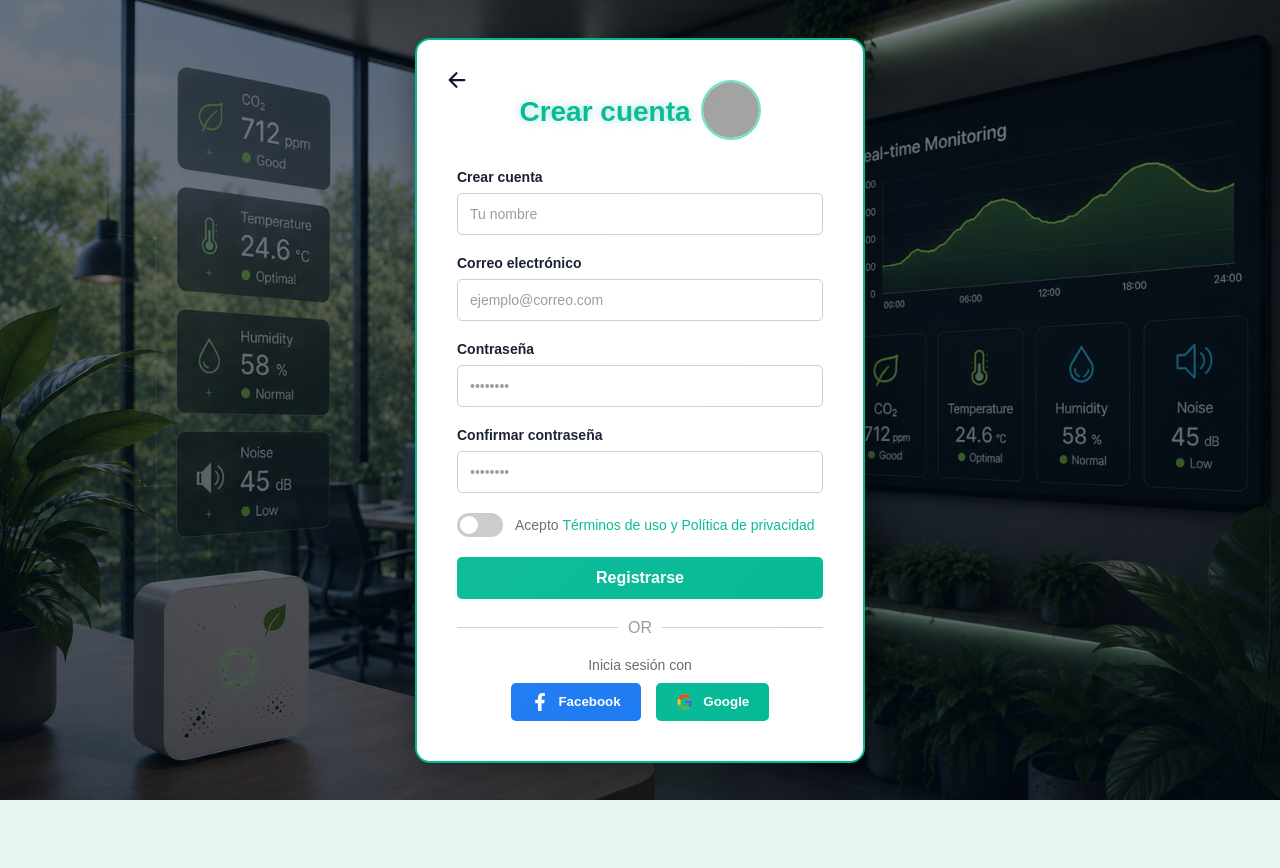
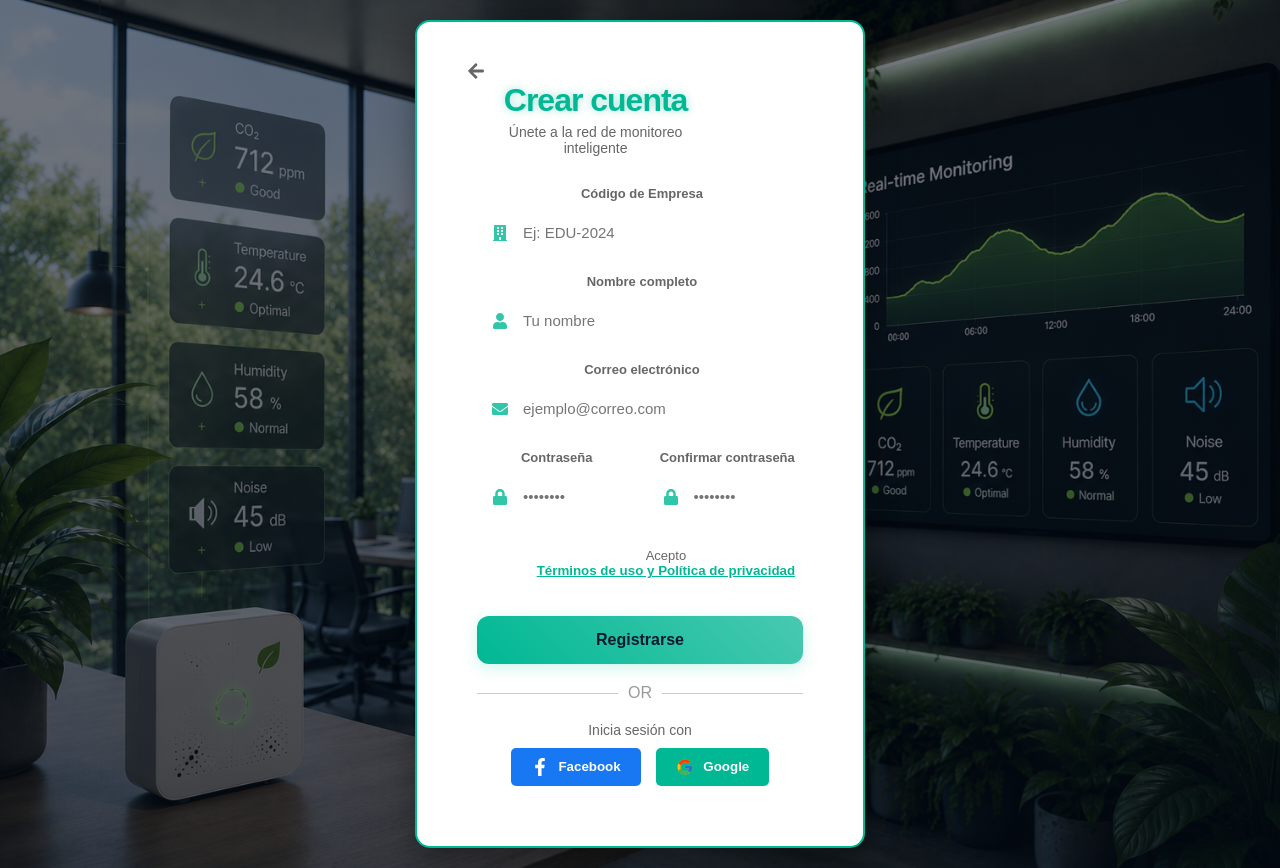
Before and after one commit to kensarusi/EduAirControl, a React (Vite) app in the folder Web/Front-End/: page /signup in a window 1280 px wide. Before the commit the page ends 800 px from the top, so only its background shows below. Built offline with nearby package versions, Linux system fonts and the light colour scheme; grey boxes are pictures that could not be loaded.

Commit message:
fixing register

```diff
--- a/Web/Front-End/src/screens/auth/SignUpScreen.jsx
+++ b/Web/Front-End/src/screens/auth/SignUpScreen.jsx
@@ -1,30 +1,192 @@
+import { useState } from 'react'
 import { useNavigate } from 'react-router-dom'
 import { useTranslation } from 'react-i18next'
+import { FaUser, FaEnvelope, FaLock, FaBuilding, FaArrowLeft } from 'react-icons/fa'
 import AuthLayout from '../../components/layout/AuthLayout'
-import SignUpForm from '../../components/forms/SignUpForm'
 import SocialLogin from '../../components/forms/SocialLogin'
-import { BackButton, Divider } from '../../components/ui'
+import { Divider } from '../../components/ui'
 import '../../styles/auth/SignUp.css'
 
 function SignUpScreen() {
   const navigate = useNavigate()
   const { t } = useTranslation()
 
+  const [formData, setFormData] = useState({
+    companyCode: '',
+    name: '',
+    email: '',
+    password: '',
+    confirmPassword: '',
+    acceptTerms: false
+  })
+
+  const [showTerms, setShowTerms] = useState(false)
+
+  const handleChange = (e) => {
+    const { name, value, type, checked } = e.target
+    setFormData(prev => ({
+      ...prev,
+      [name]: type === 'checkbox' ? checked : value
+    }))
+  }
+
+  const handleSubmit = (e) => {
+    e.preventDefault()
+    if (!formData.acceptTerms) {
+      alert(t('signup.errorTerms', 'Debes aceptar los términos'))
+      return
+    }
+    if (formData.password !== formData.confirmPassword) {
+      alert(t('signup.errorPassword', 'Las contraseñas no coinciden'))
+      return
+    }
+    // Aquí iría la lógica para validar el companyCode y registrar al usuario
+    alert(`Registro exitoso para la empresa: ${formData.companyCode}`)
+    navigate('/dashboard')
+  }
+
   return (
     <AuthLayout>
-      <BackButton onClick={() => navigate('/')} />
-      <div className="signup-header">
-        <h1>{t('signup.title')}</h1>
-        <div className="signup-avatar">
-          <img
-            src="https://encrypted-tbn0.gstatic.com/images?q=tbn:ANd9GcRYh5ktN6ivxkuHo-AYZ9v1njCxhjyPdBArvA&s"
-            alt="avatar"
-          />
+      <div className="signup-container-premium">
+        <button className="back-btn-minimal" onClick={() => navigate('/')}>
+          <FaArrowLeft />
+        </button>
+
+        <div className="signup-header-modern">
+          <div className="header-text">
+            <h1>{t('signup.title')}</h1>
+            <p>{t('signup.subtitle', 'Únete a la red de monitoreo inteligente')}</p>
+          </div>
+          <div className="signup-avatar-premium">
+            <div className="avatar-glow"></div>
+          </div>
         </div>
+
+        <form className="signup-form-modern" onSubmit={handleSubmit}>
+          {/* Campo de Empresa - Clave para Multi-Empresa */}
+          <div className="input-group-modern">
+            <label>{t('signup.companyCode', 'Código de Empresa')}</label>
+            <div className="input-wrapper">
+              <FaBuilding className="input-icon" />
+              <input
+                type="text"
+                name="companyCode"
+                placeholder={t('signup.placeholderCompany', 'Ej: EDU-2024')}
+                value={formData.companyCode}
+                onChange={handleChange}
+                required
+              />
+            </div>
+          </div>
+
+          <div className="input-group-modern">
+            <label>{t('signup.fullName', 'Nombre completo')}</label>
+            <div className="input-wrapper">
+              <FaUser className="input-icon" />
+              <input
+                type="text"
+                name="name"
+                placeholder={t('signup.placeholderName')}
+                value={formData.name}
+                onChange={handleChange}
+                required
+              />
+            </div>
+          </div>
+
+          <div className="input-group-modern">
+            <label>{t('signup.email')}</label>
+            <div className="input-wrapper">
+              <FaEnvelope className="input-icon" />
+              <input
+                type="email"
+                name="email"
+                placeholder={t('signup.placeholderEmail')}
+                value={formData.email}
+                onChange={handleChange}
+                required
+              />
+            </div>
+          </div>
+
+          <div className="form-row-modern">
+            <div className="input-group-modern">
+              <label>{t('signup.password')}</label>
+              <div className="input-wrapper">
+                <FaLock className="input-icon" />
+                <input
+                  type="password"
+                  name="password"
+                  placeholder="••••••••"
+                  value={formData.password}
+                  onChange={handleChange}
+                  required
+                />
+              </div>
+            </div>
+
+            <div className="input-group-modern">
+              <label>{t('signup.confirmPassword')}</label>
+              <div className="input-wrapper">
+                <FaLock className="input-icon" />
+                <input
+                  type="password"
+                  name="confirmPassword"
+                  placeholder="••••••••"
+                  value={formData.confirmPassword}
+                  onChange={handleChange}
+                  required
+                />
+              </div>
+            </div>
+          </div>
+
+          <div className="terms-container-modern">
+            <label className="custom-toggle-modern">
+              <input
+                type="checkbox"
+                name="acceptTerms"
+                checked={formData.acceptTerms}
+                onChange={handleChange}
+              />
+              <span className="slider-modern"></span>
+            </label>
+            <span className="terms-text-modern">
+              {t('signup.accept')}{' '}
+              <button type="button" className="terms-link-btn" onClick={() => setShowTerms(true)}>
+                {t('signup.terms')}
+              </button>
+            </span>
+          </div>
+
+          <button type="submit" className="btn-signup-premium">
+            {t('signup.signUpBtn')}
+          </button>
+        </form>
+
+        <Divider text="OR" />
+        <SocialLogin />
       </div>
-      <SignUpForm />
-      <Divider text="OR" />
-      <SocialLogin />
+
+      {showTerms && (
+        <div className="modal-overlay-modern" onClick={() => setShowTerms(false)}>
+          <div className="modal-content-modern" onClick={(e) => e.stopPropagation()}>
+            <h2>{t('signup.termsTitle')}</h2>
+            <div className="terms-scroll-area">
+              <p>{t('signup.termsIntro')}</p>
+              <ul>
+                <li>{t('signup.term1')}</li>
+                <li>{t('signup.term2')}</li>
+                <li>{t('signup.term3')}</li>
+                <li>{t('signup.term4')}</li>
+              </ul>
+            </div>
+            <button className="btn-close-modal" onClick={() => setShowTerms(false)}>
+              {t('common.close', 'Cerrar')}
+            </button>
+          </div>
+        </div>
+      )}
     </AuthLayout>
   )
 }
--- a/Web/Front-End/src/styles/auth/SignUp.css
+++ b/Web/Front-End/src/styles/auth/SignUp.css
@@ -1,164 +1,302 @@
-/* Contenedor principal */
-/* .signup-container estilos movidos a AuthLayout */
+/* ============================================================
+   SIGNUP MODERN DESIGN — EduAirControl (Multi-Company)
+   ============================================================ */
 
-/* Tarjeta */
-/* .signup-card estilos movidos a AuthLayout */
+.signup-container-premium {
+  padding: 20px;
+  position: relative;
+  animation: slideUpFade 0.6s ease-out;
+}
 
-/* Header */
-.signup-header {
+@keyframes slideUpFade {
+  from { opacity: 0; transform: translateY(20px); }
+  to { opacity: 1; transform: translateY(0); }
+}
+
+/* Botón de volver minimalista */
+.back-btn-minimal {
+  position: absolute;
+  top: -10px;
+  left: 0;
+  background: none;
+  border: none;
+  color: var(--text-secondary);
+  font-size: 18px;
+  cursor: pointer;
+  transition: all 0.3s;
+  padding: 10px;
   display: flex;
   align-items: center;
   justify-content: center;
-  gap: 10px;
-  margin-bottom: 25px;
+  border-radius: 50%;
 }
 
-.signup-header h1 {
-  color: #ffffff;
-  font-size: 28px;
-  margin: 0;
+.back-btn-minimal:hover {
+  color: var(--accent);
+  background: rgba(93, 230, 200, 0.1);
+  transform: translateX(-5px);
 }
 
-.signup-avatar img {
-  width: 60px;
-  height: 60px;
-  border-radius: 50%;
-  border: 2px solid #5de6c8;
+/* Header Moderno */
+.signup-header-modern {
+  display: flex;
+  align-items: center;
+  justify-content: space-between;
+  margin-bottom: 30px;
+  gap: 20px;
 }
 
-/* Checkbox términos */
-.terms {
-  margin: 15px 0 20px;
-  display: flex;
-  justify-content: flex-start;
+.header-text h1 {
+  font-size: 32px;
+  font-weight: 800;
+  color: #ffffff;
+  margin: 0;
+  letter-spacing: -1px;
 }
 
-/* CONTENEDOR */
-.terms-toggle {
+.header-text p {
+  color: var(--text-secondary);
+  font-size: 14px;
+  margin: 5px 0 0;
+}
+
+.signup-avatar-premium {
+  position: relative;
+  width: 70px;
+  height: 70px;
+}
+
+.signup-avatar-premium img {
+  width: 100%;
+  height: 100%;
+  border-radius: 20px;
+  object-fit: cover;
+  border: 2px solid rgba(255, 255, 255, 0.1);
+  position: relative;
+  z-index: 2;
+}
+
+/* Formulario Moderno */
+.signup-form-modern {
+  display: flex;
+  flex-direction: column;
+  gap: 18px;
+}
+
+.input-group-modern {
+  display: flex;
+  flex-direction: column;
+  gap: 8px;
+}
+
+.input-group-modern label {
+  font-size: 13px;
+  font-weight: 600;
+  color: var(--text-secondary);
+  margin-left: 4px;
+}
+
+.input-wrapper {
+  position: relative;
+  display: flex;
+  align-items: center;
+}
+
+.input-icon {
+  position: absolute;
+  left: 15px;
+  color: var(--accent);
+  font-size: 16px;
+  opacity: 0.8;
+}
+
+.input-wrapper input {
+  width: 100%;
+  padding: 14px 15px 14px 45px;
+  background: rgba(255, 255, 255, 0.05);
+  border: 1.5px solid rgba(255, 255, 255, 0.1);
+  border-radius: 12px;
+  color: #ffffff;
+  font-size: 15px;
+  transition: all 0.3s cubic-bezier(0.4, 0, 0.2, 1);
+}
+
+.input-wrapper input:focus {
+  outline: none;
+  background: rgba(255, 255, 255, 0.08);
+  border-color: var(--accent);
+  box-shadow: 0 0 15px rgba(93, 230, 200, 0.2);
+}
+
+.form-row-modern {
+  display: grid;
+  grid-template-columns: 1fr 1fr;
+  gap: 15px;
+}
+
+/* Toggle Moderno */
+.terms-container-modern {
   display: flex;
   align-items: center;
   gap: 12px;
+  margin: 10px 0;
+}
+
+.custom-toggle-modern {
+  position: relative;
+  width: 44px;
+  height: 22px;
   cursor: pointer;
 }
 
-/* OCULTAR CHECKBOX REAL */
-.terms-toggle input {
-  display: none;
+.custom-toggle-modern input {
+  opacity: 0;
+  width: 0;
+  height: 0;
 }
 
-/* FONDO DEL TOGGLE */
-.toggle-slider {
-  position: relative;
-  width: 46px;
-  height: 24px;
-  background-color: #ccc;
-  border-radius: 50px;
-  transition: 0.3s;
-  flex-shrink: 0;
+.slider-modern {
+  position: absolute;
+  inset: 0;
+  background-color: rgba(255, 255, 255, 0.1);
+  border-radius: 34px;
+  transition: .4s;
 }
 
-/* CÍRCULO */
-.toggle-slider::before {
+.slider-modern:before {
+  position: absolute;
   content: "";
-  position: absolute;
-  width: 18px;
-  height: 18px;
+  height: 16px;
+  width: 16px;
   left: 3px;
-  top: 3px;
-  background: white;
+  bottom: 3px;
+  background-color: white;
   border-radius: 50%;
-  transition: 0.3s;
+  transition: .4s;
 }
 
-/* ESTADO ACTIVADO */
-.terms-toggle input:checked + .toggle-slider {
+.custom-toggle-modern input:checked + .slider-modern {
   background-color: var(--accent);
 }
 
-.terms-toggle input:checked + .toggle-slider::before {
+.custom-toggle-modern input:checked + .slider-modern:before {
   transform: translateX(22px);
 }
 
-/* TEXTO */
-.terms-text {
-  font-size: 14px;
+.terms-text-modern {
+  font-size: 13px;
   color: var(--text-secondary);
 }
 
-/* LINK */
-.terms-link {
+.terms-link-btn {
+  background: none;
+  border: none;
   color: var(--accent);
-  font-weight: 500;
+  font-weight: 600;
+  cursor: pointer;
+  padding: 0;
+  text-decoration: underline;
 }
 
-.toggle-slider:active::before {
-  width: 24px;
+/* Botón de Registro Premium */
+.btn-signup-premium {
+  width: 100%;
+  padding: 15px;
+  background: linear-gradient(45deg, var(--accent), #48c9b0);
+  color: #0a192f;
+  border: none;
+  border-radius: 12px;
+  font-size: 16px;
+  font-weight: 800;
+  cursor: pointer;
+  transition: all 0.3s;
+  margin-top: 10px;
+  box-shadow: 0 4px 15px rgba(93, 230, 200, 0.3);
 }
 
-/* FONDO OSCURO */
-.terms-modal-overlay {
+.btn-signup-premium:hover {
+  transform: translateY(-2px);
+  box-shadow: 0 6px 20px rgba(93, 230, 200, 0.4);
+  filter: brightness(1.1);
+}
+
+/* Modal Moderno */
+.modal-overlay-modern {
   position: fixed;
   inset: 0;
-  background: rgba(0,0,0,0.5);
+  background: rgba(0, 0, 0, 0.8);
+  backdrop-filter: blur(8px);
   display: flex;
   align-items: center;
   justify-content: center;
-  z-index: 2000;
+  z-index: 1000;
+  padding: 20px;
 }
 
-/* CAJA */
-.terms-modal {
-  background: var(--bg-card);
-  color: var(--text-primary);
-  padding: 25px;
-  border-radius: 12px;
-  width: 400px;
-  max-width: 90%;
-  box-shadow: 0 10px 30px rgba(0,0,0,0.3);
-  animation: fadeIn 0.2s ease;
+.modal-content-modern {
+  background: #112240;
+  border: 1px solid rgba(255, 255, 255, 0.1);
+  border-radius: 24px;
+  padding: 30px;
+  width: 100%;
+  max-width: 500px;
+  box-shadow: 0 25px 50px rgba(0, 0, 0, 0.5);
+  animation: modalIn 0.3s cubic-bezier(0.34, 1.56, 0.64, 1);
 }
 
-/* BOTÓN */
-.terms-modal button {
-  margin-top: 20px;
-  padding: 10px 20px;
-  border: none;
-  background: var(--accent);
-  color: white;
-  border-radius: 6px;
-  cursor: pointer;
+@keyframes modalIn {
+  from { transform: scale(0.9) translateY(20px); opacity: 0; }
+  to { transform: scale(1) translateY(0); opacity: 1; }
 }
 
-.terms-modal button:hover {
-  background: var(--accent-hover);
+.modal-content-modern h2 {
+  color: #ffffff;
+  margin-bottom: 20px;
+  font-size: 24px;
 }
 
-/* ANIMACIÓN */
-@keyframes fadeIn {
-  from { opacity: 0; transform: scale(0.95); }
-  to { opacity: 1; transform: scale(1); }
+.terms-scroll-area {
+  max-height: 300px;
+  overflow-y: auto;
+  padding-right: 10px;
+  color: var(--text-secondary);
+  font-size: 14px;
+  line-height: 1.6;
 }
 
-.terms-content ul {
-  margin-top: 10px;
-  padding-left: 18px;
+.terms-scroll-area ul {
+  padding-left: 20px;
+  margin-top: 15px;
 }
 
-.terms-content li {
-  margin-bottom: 8px;
-  color: var(--text-secondary);
-  font-size: 14px;
+.terms-scroll-area li {
+  margin-bottom: 10px;
 }
 
-/* Botón Sign Up */
-.btn-signup-submit {
+.btn-close-modal {
   width: 100%;
+  margin-top: 25px;
   padding: 12px;
-  background-color: #5de6c8;
-  color: white;
-  border: none;
-  border-radius: 5px;
-  font-size: 16px;
+  background: rgba(255, 255, 255, 0.05);
+  border: 1px solid rgba(255, 255, 255, 0.1);
+  color: #ffffff;
+  border-radius: 12px;
   cursor: pointer;
-  font-weight: bold;
+  font-weight: 600;
+  transition: all 0.3s;
 }
+
+.btn-close-modal:hover {
+  background: rgba(255, 255, 255, 0.1);
+}
+
+/* Responsividad */
+@media (max-width: 480px) {
+  .form-row-modern {
+    grid-template-columns: 1fr;
+  }
+
+  .header-text h1 {
+    font-size: 26px;
+  }
+}
```
